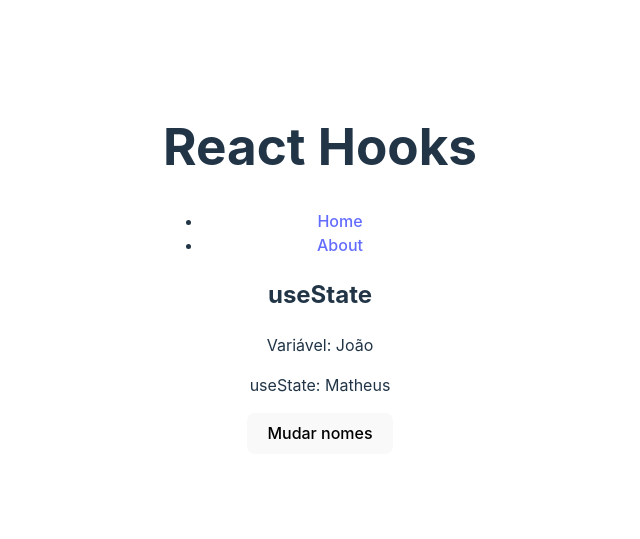
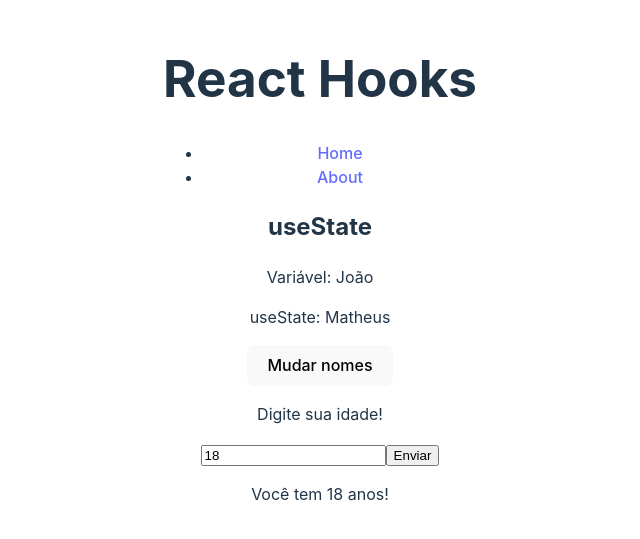
Before and after one commit to rmeIIo/cursoReact, a React (Vite) app in the folder 11_HOOKS/reacthooks/: page / in a window 1280 px wide. Shown: the part 131-670 px from the top of the page, without its empty margins (320-960 px from the left). Built offline with nearby package versions, Linux system fonts and the light colour scheme.

Commit message:
useState e Inputs

```diff
--- a/11_HOOKS/reacthooks/src/components/HookUseState.jsx
+++ b/11_HOOKS/reacthooks/src/components/HookUseState.jsx
@@ -8,10 +8,19 @@
   const [name, setName] = useState("Matheus");
 
   const changeNames = () => {
-    userName = "Joao Souza"
+    userName = "Joao Souza";
 
-    setName("Roger Correa")
-  }
+    setName("Roger Correa");
+  };
+
+  // 2 - useState e input
+  const [age, setAge] = useState(18);
+
+  const handleSubmit = (e) => {
+    e.preventDefault();
+
+    console.log(age);
+  };
 
   return (
     <div>
@@ -20,6 +29,20 @@
       <p>useState: {name}</p>
 
       <button onClick={changeNames}>Mudar nomes</button>
+
+      <p>Digite sua idade!</p>
+
+      <form onSubmit={handleSubmit}>
+        <input
+          type="text"
+          value={age}
+          onChange={(e) => setAge(e.target.value)}
+        />
+
+        <input type="submit" value="Enviar" />
+      </form>
+
+      <p>Você tem {age} anos!</p>
     </div>
   );
 };
```
